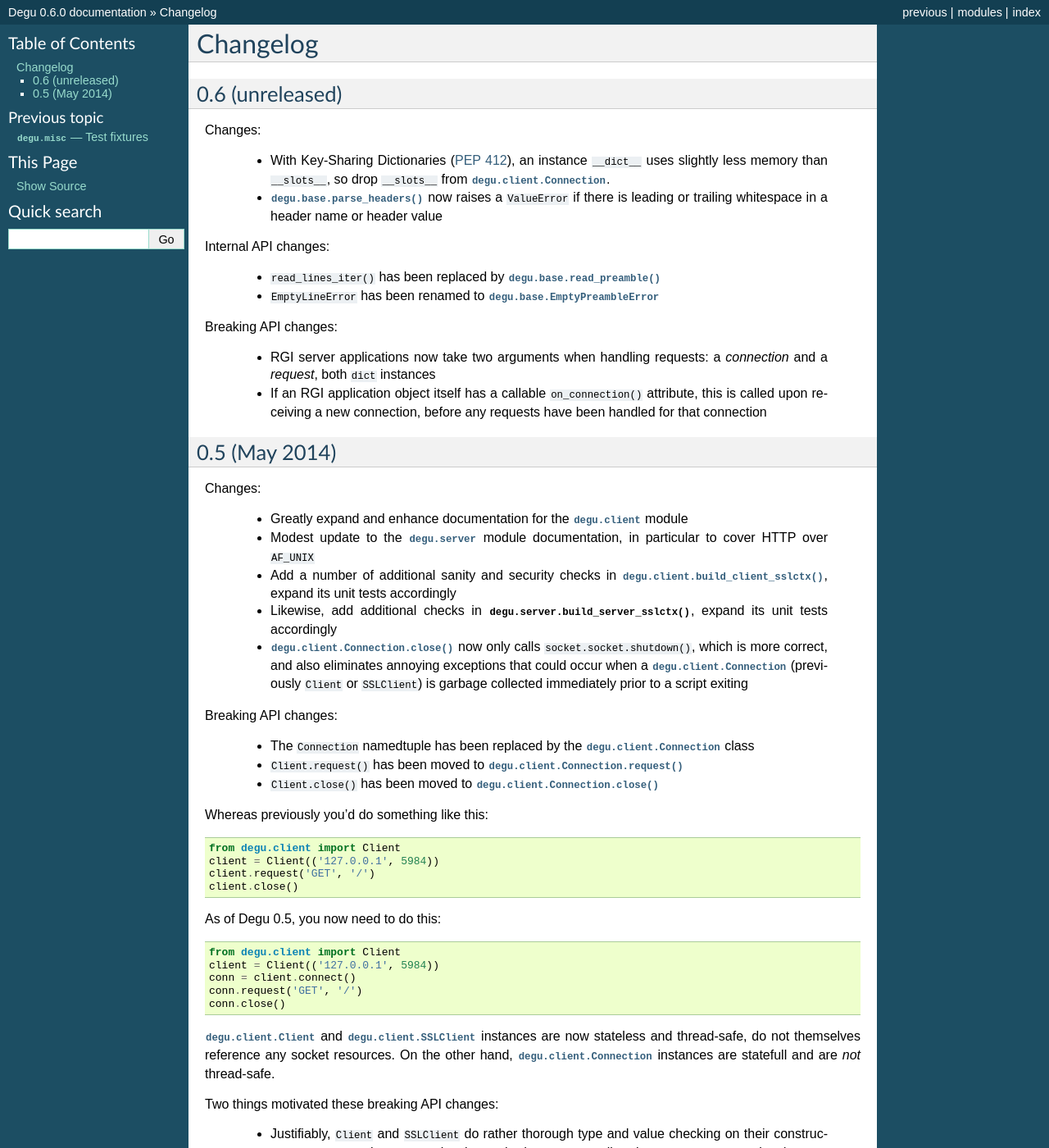
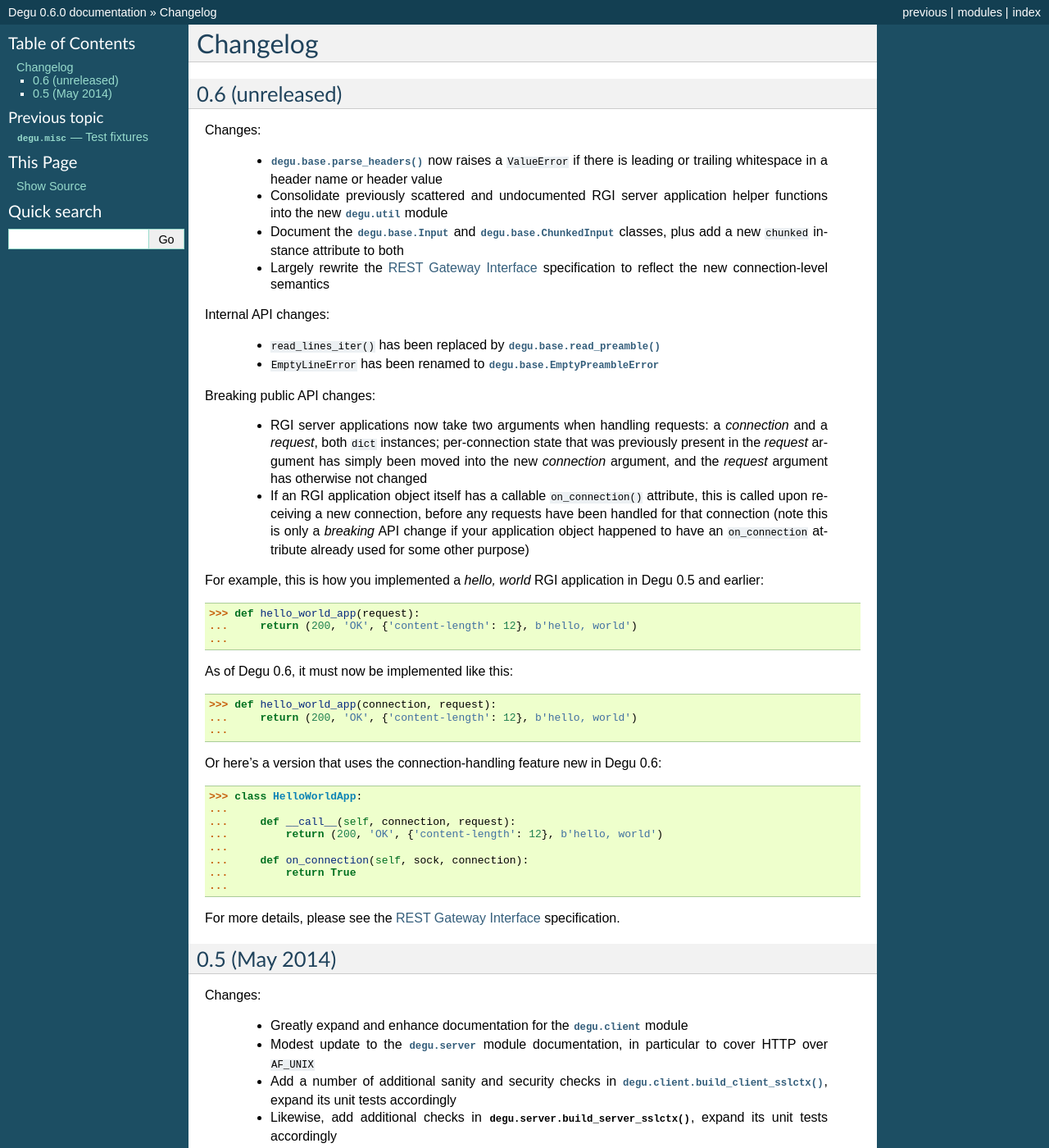
Before and after one commit to json420/degu, a Sphinx documentation site: the page built from doc/changelog.rst, in a window 1280 px wide and 1400 px high. Shown: the whole window at 82% size. Built offline with Sphinx 7.4.7, drawn with Linux system fonts in a browser that asks for light colours; some of the changed text lies outside the part shown.

Commit message:
Update changelog.rst; a few fixes/improvements in rgi.rst, degu.base.rst

```diff
--- a/doc/changelog.rst
+++ b/doc/changelog.rst
@@ -7,12 +7,17 @@ Changelog
 
 Changes:
 
-    * With Key-Sharing Dictionaries (`PEP 412`_), an instance ``__dict__`` uses
-      slightly less memory than ``__slots__``, so drop ``__slots__`` from
-      :class:`degu.client.Connection`.
-
     * :func:`degu.base.parse_headers()` now raises a ``ValueError`` if there is
       leading or trailing whitespace in a header name or header value
+
+    * Consolidate previously scattered and undocumented RGI server application
+      helper functions into the new :mod:`degu.util` module
+
+    * Document the :class:`degu.base.Input` and :class:`degu.base.ChunkedInput`
+      classes, plus add a new ``chunked`` instance attribute to both
+
+    * Largely rewrite the :doc:`rgi` specification to reflect the new
+      connection-level semantics
 
 
 Internal API changes:
@@ -22,14 +27,47 @@ Internal API changes:
 
     * ``EmptyLineError`` has been renamed to :exc:`degu.base.EmptyPreambleError`
 
-Breaking API changes:
+
+Breaking public API changes:
 
     * RGI server applications now take two arguments when handling requests: a
-      *connection* and a *request*, both ``dict`` instances
+      *connection* and a *request*, both ``dict`` instances; per-connection
+      state that was previously present in the *request* argument has simply
+      been moved into the new *connection* argument, and the *request* argument
+      has otherwise not changed
 
     * If an RGI application object itself has a callable ``on_connection()``
       attribute, this is called upon receiving a new connection, before any
-      requests have been handled for that connection
+      requests have been handled for that connection (note this is only a
+      *breaking* API change if your application object happened to have an
+      ``on_connection`` attribute already used for some other purpose)
+
+For example, this is how you implemented a *hello, world* RGI application in
+Degu 0.5 and earlier:
+
+>>> def hello_world_app(request):
+...     return (200, 'OK', {'content-length': 12}, b'hello, world')
+...
+
+As of Degu 0.6, it must now be implemented like this:
+
+>>> def hello_world_app(connection, request):
+...     return (200, 'OK', {'content-length': 12}, b'hello, world')
+...
+
+Or here's a version that uses the connection-handling feature new in Degu 0.6:
+
+>>> class HelloWorldApp:
+...
+...     def __call__(self, connection, request):
+...         return (200, 'OK', {'content-length': 12}, b'hello, world')
+...
+...     def on_connection(self, sock, connection):
+...         return True
+...
+
+For more details, please see the :doc:`rgi` specification.
+
 
 
 0.5 (May 2014)
@@ -56,7 +94,7 @@ Changes:
       :class:`degu.client.Connection` (previously ``Client`` or ``SSLClient``)
       is garbage collected immediately prior to a script exiting
 
-Breaking API changes:
+Breaking public API changes:
 
     * The ``Connection`` namedtuple has been replaced by the
       :class:`degu.client.Connection` class
@@ -103,6 +141,3 @@ Two things motivated these breaking API changes:
       oblivious as to whether such an ``on_connection()`` handler is in use (as
       most code can merely create connections using the provided client, rather
       than themselves creating clients)
-
-
-.. _`PEP 412`: http://legacy.python.org/dev/peps/pep-0412/
--- a/doc/degu.base.rst
+++ b/doc/degu.base.rst
@@ -188,7 +188,7 @@ In the client context, they represent the HTTP response body sent by the server.
 
     .. attribute:: chunked
 
-        Always ``False``, indicating a non-chunk-encoded HTTP body.
+        Always ``False``, indicating a normal (non-chunk-encoded) HTTP body.
 
         This attribute exists so that RGI applications can test whether an HTTP
         body is chunk-encoded without having to check whether the body is an
```
Also changed, not shown: doc/rgi.rst (+23 -20 lines).
